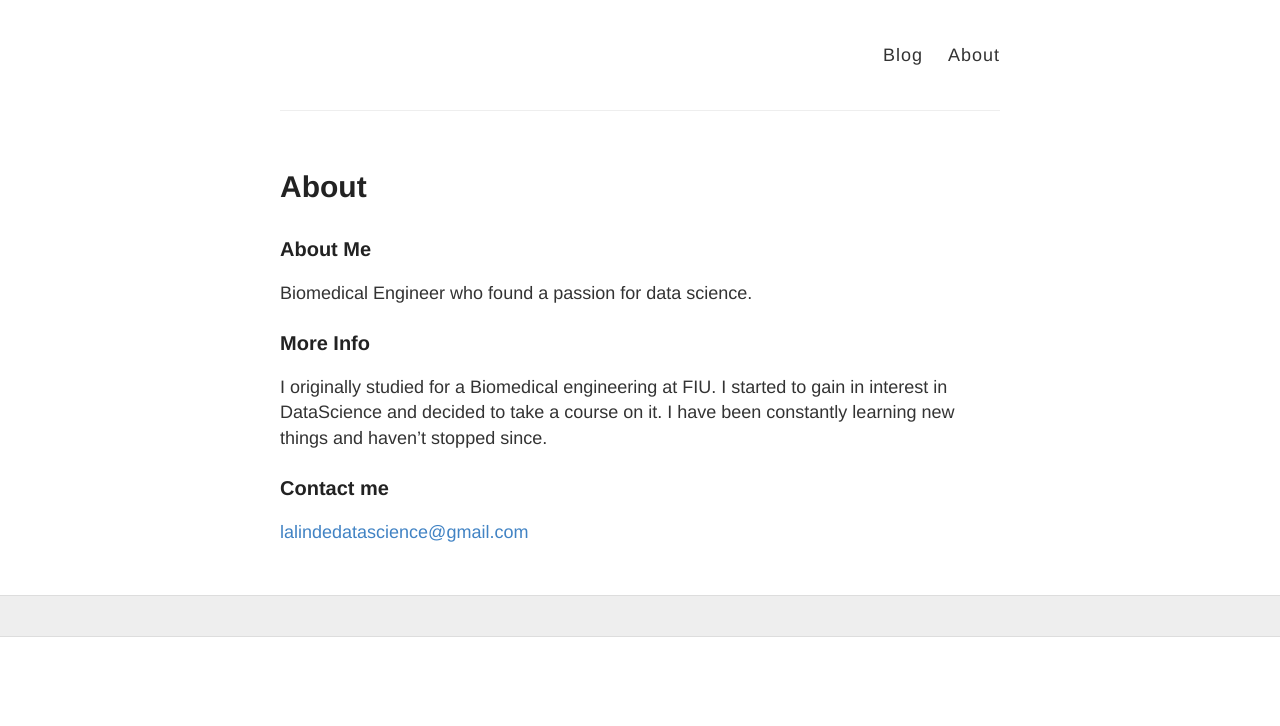
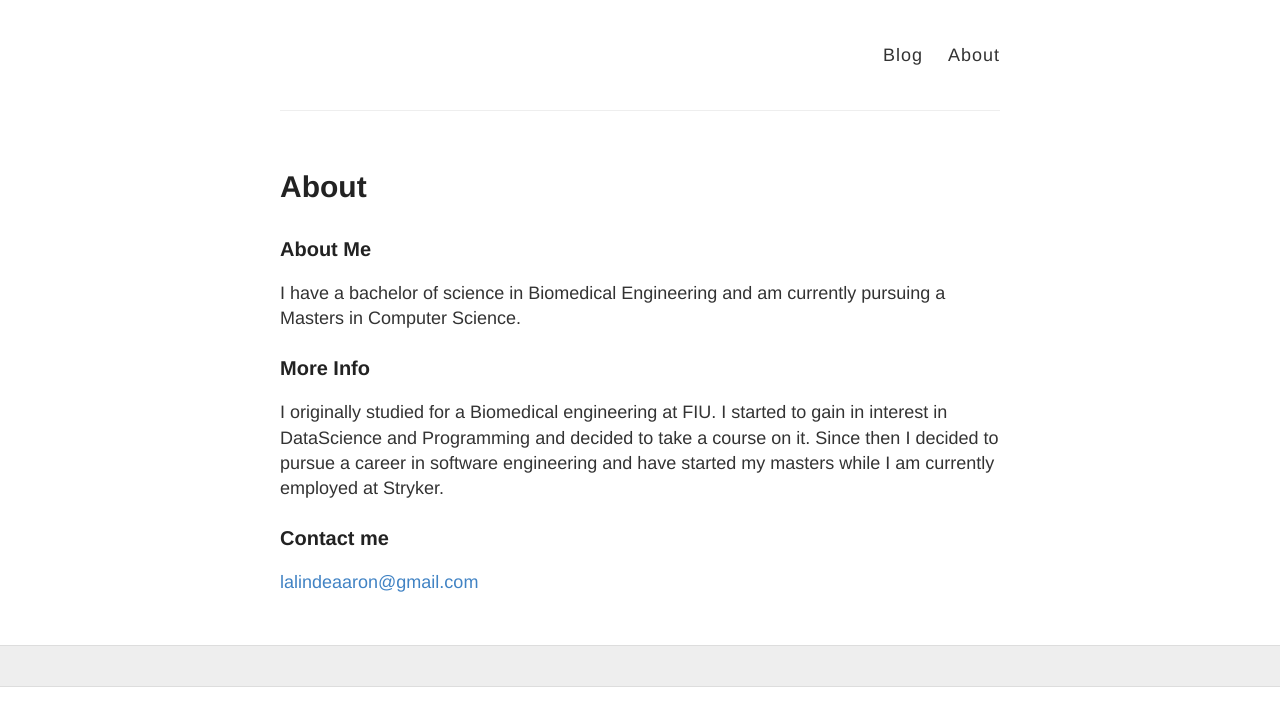
Before and after one commit to AaronNLalinde/A.Lalinde.github.io, a Jekyll site: the page built from about.md, in a window 1280 px wide. Shown: the top 726 px of the page. Built offline with Jekyll 4.4.1, drawn with Linux system fonts in a browser that asks for light colours.

Commit message:
Update about.md

```diff
--- a/about.md
+++ b/about.md
@@ -8,11 +8,11 @@ permalink: /about/
 
 ### About Me
 
-Biomedical Engineer who found a passion for data science.
+I have a bachelor of science in Biomedical Engineering and am currently pursuing a Masters in Computer Science.
 
 ### More Info
-I originally studied for a Biomedical engineering at FIU. I started to gain in interest in DataScience and decided to take a course on it. I have been constantly learning new things and haven't stopped since.
+I originally studied for a Biomedical engineering at FIU. I started to gain in interest in DataScience and Programming and decided to take a course on it. Since then I decided to pursue a career in software engineering and have started my masters while I am currently employed at Stryker.
 
 ### Contact me
 
-[lalindedatascience@gmail.com](mailto:lalindedatascience@gmail.com)
+[lalindeaaron@gmail.com](mailto:lalindeaaron@gmail.com)
```
